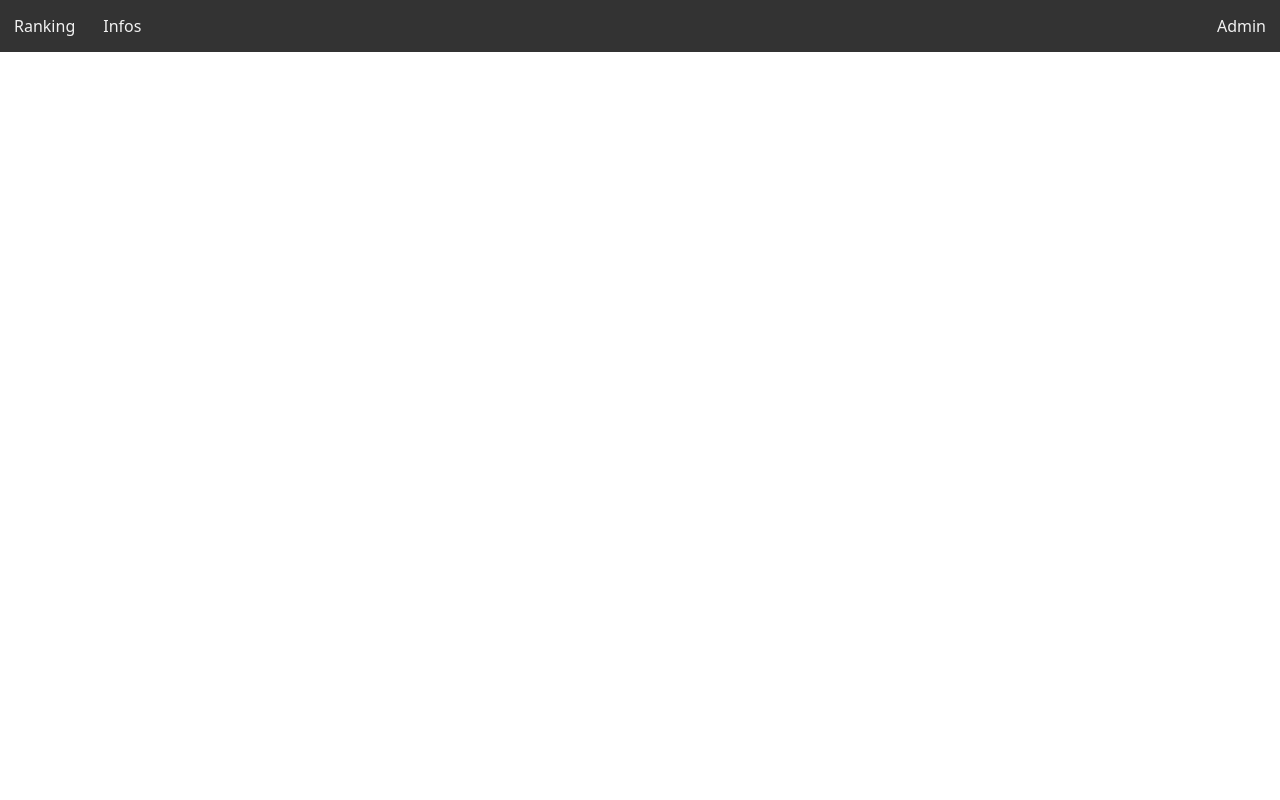
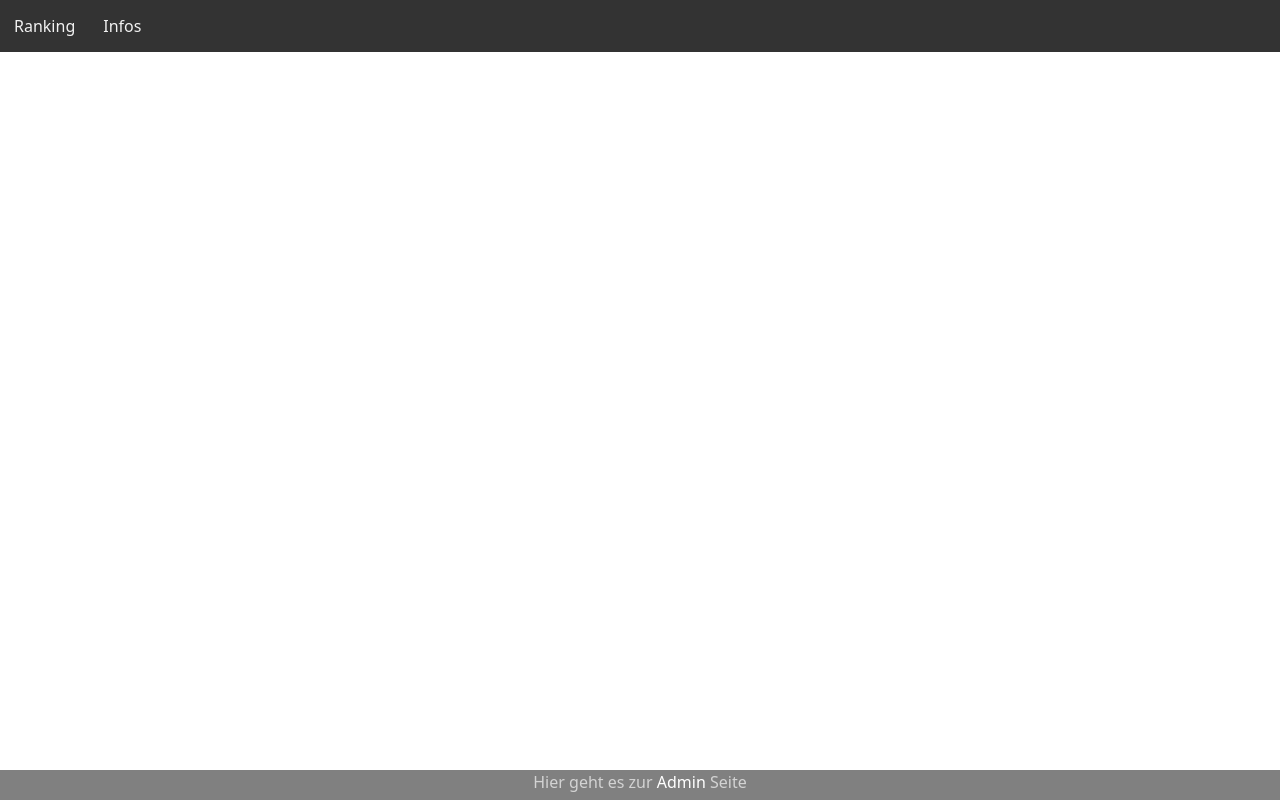
Before and after one commit to Manfe07/BierMeterMeter, a Flask app: page / in a window 1280 px wide. Run offline with Flask 2, Linux system fonts and the light colour scheme; data that the repository does not hold is empty.

Commit message:
added footer

```diff
--- a/static/css/style.css
+++ b/static/css/style.css
@@ -2,3 +2,13 @@ body {
     font-family: sans-serif;
     font-size: larger;
 }
+
+footer {
+    background-color: grey;
+    position: absolute;
+    left: 0;
+    bottom: 0;
+    height: 30px;
+    width: 100%;
+    overflow: hidden;
+}
--- a/templates/index.html
+++ b/templates/index.html
@@ -16,10 +16,15 @@
     <div id="navbar">
         <div class="left"><a href="{{ url_for('ranking') }}">Ranking</a></div>
         <div class="left"><a href="{{ url_for('infos') }}">Infos</a></div>
-        <div class="right"><a href="{{ url_for('admin') }}">Admin</a></div>
+       <!-- <div class="right"><a href="{{ url_for('admin') }}">Admin</a></div> -->
     </div>
     {% block content %}{% endblock %}
 
+    <footer>
+        <center>
+            <div style="color: lightgray">Hier geht es zur <a href="{{ url_for('admin') }}" style="color: white;text-decoration:none;">Admin</a> Seite</div>
+        </center>
+    </footer>
 </body>
 {% block style %}{% endblock %}
 <style>#navbar {
@@ -34,7 +39,7 @@
     float: right;
 }
 /* Navbar links */
-@media screen and (max-width: 500px) {
+@media screen and (max-width: 400px) {
   .left, .right {
     width: 100%; /* The width is 100%, when the viewport is 800px or smaller */
   }
```
